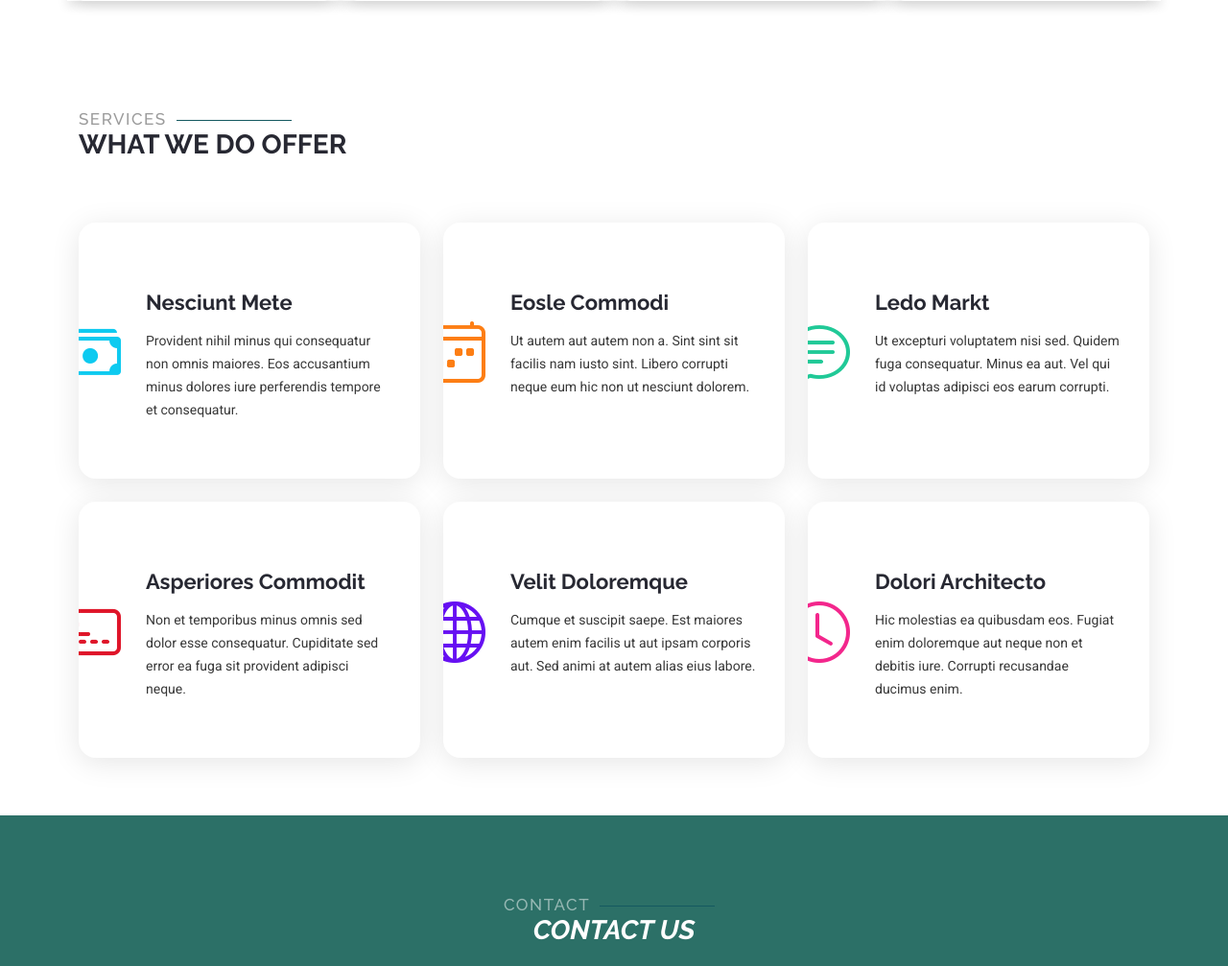
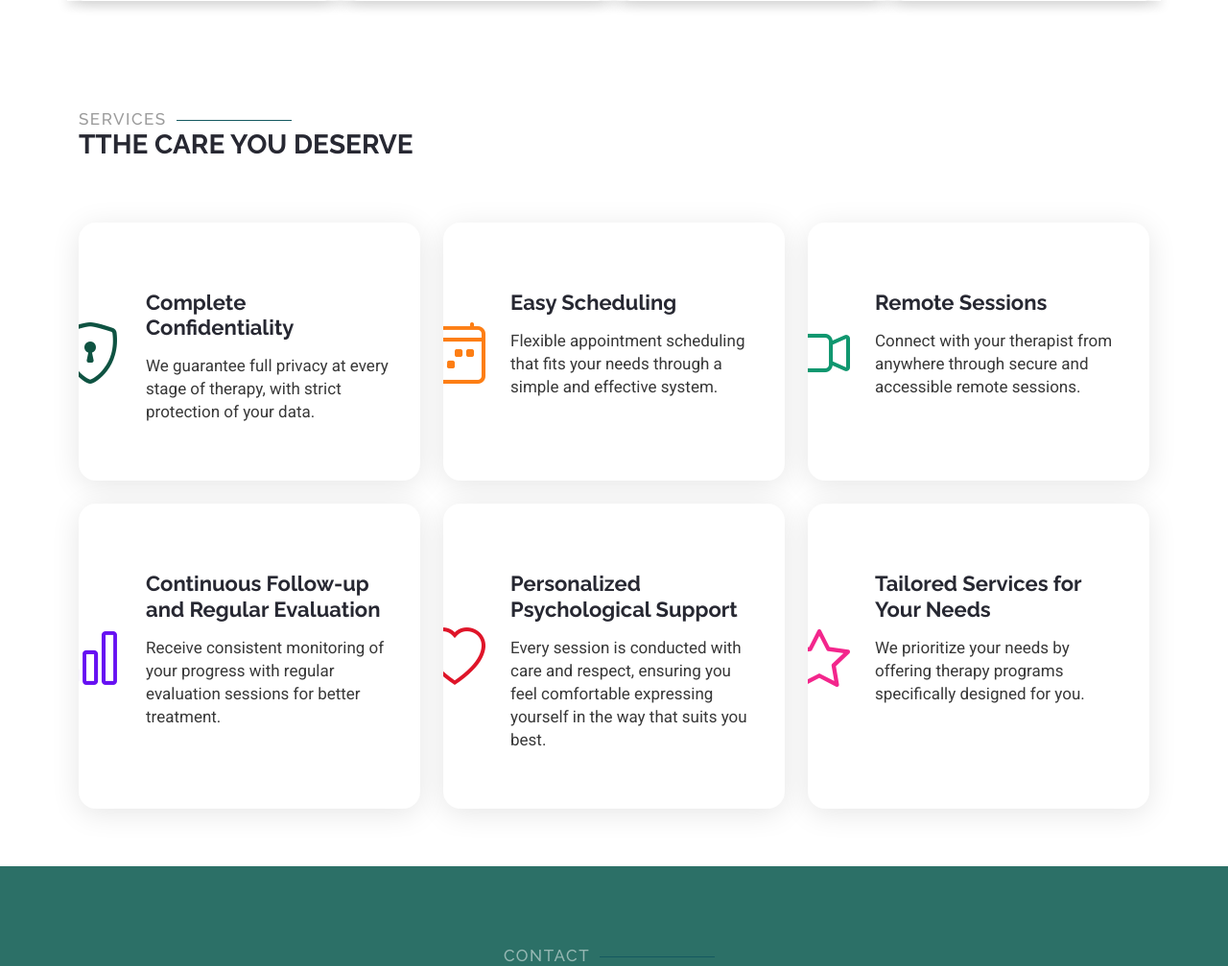
Before and after one commit to SaraDarwazeh/Bunyan_therapy, a Django app: page /team/ in a window 1280 px wide. Shown: the part 1004-2011 px from the top of the page at 96% size. Run offline with Django 5.2, Linux system fonts and the light colour scheme; some libraries are stand-ins or nearby versions.

Commit message:
updating services /changing icons

```diff
--- a/BunyanTherapy/BunyanApp/static/css/team.css
+++ b/BunyanTherapy/BunyanApp/static/css/team.css
@@ -1080,7 +1080,7 @@
 
   .services .service-item p {
     line-height: 24px;
-    font-size: 14px;
+    font-size: 17px;
     margin-bottom: 0;
   }
 
--- a/BunyanTherapy/BunyanApp/templates/team.html
+++ b/BunyanTherapy/BunyanApp/templates/team.html
@@ -173,7 +173,7 @@
           <!-- Section Title -->
           <div class="container section-title" data-aos="fade-up">
             <h2>Services</h2>
-            <p>What we do offer</p>
+            <p>TTHE CARE YOU DESERVE</p>
           </div><!-- End Section Title -->
 
           <div class="container">
@@ -183,12 +183,12 @@
               <div class="col-lg-4 col-md-6" data-aos="fade-up" data-aos-delay="100">
                 <div class="service-item  position-relative">
                   <div class="icon">
-                    <i class="bi bi-cash-stack" style="color: #0dcaf0;"></i>
+                    <i class="bi-shield-lock" style="color: #0f5342;"></i>
                   </div>
-                  <a href="service-details.html" class="stretched-link">
-                    <h3>Nesciunt Mete</h3>
-                  </a>
-                  <p>Provident nihil minus qui consequatur non omnis maiores. Eos accusantium minus dolores iure perferendis tempore et consequatur.</p>
+
+                    <h3>Complete Confidentiality</h3>
+
+                  <p>We guarantee full privacy at every stage of therapy, with strict protection of your data.</p>
                 </div>
               </div><!-- End Service Item -->
 
@@ -197,58 +197,60 @@
                   <div class="icon">
                     <i class="bi bi-calendar4-week" style="color: #fd7e14;"></i>
                   </div>
-                  <a href="service-details.html" class="stretched-link">
-                    <h3>Eosle Commodi</h3>
-                  </a>
-                  <p>Ut autem aut autem non a. Sint sint sit facilis nam iusto sint. Libero corrupti neque eum hic non ut nesciunt dolorem.</p>
+
+                    <h3>Easy Scheduling</h3>
+
+                  <p>Flexible appointment scheduling that fits your needs through a simple and effective system.</p>
                 </div>
               </div><!-- End Service Item -->
 
               <div class="col-lg-4 col-md-6" data-aos="fade-up" data-aos-delay="300">
                 <div class="service-item position-relative">
                   <div class="icon">
-                    <i class="bi bi-chat-text" style="color: #20c997;"></i>
+                    <i class="bi-camera-video" style="color: #10976f;"></i>
                   </div>
-                  <a href="service-details.html" class="stretched-link">
-                    <h3>Ledo Markt</h3>
-                  </a>
-                  <p>Ut excepturi voluptatem nisi sed. Quidem fuga consequatur. Minus ea aut. Vel qui id voluptas adipisci eos earum corrupti.</p>
+
+                    <h3>Remote Sessions</h3>
+
+                  <p>Connect with your therapist from anywhere through secure and accessible remote sessions.</p>
                 </div>
               </div><!-- End Service Item -->
 
               <div class="col-lg-4 col-md-6" data-aos="fade-up" data-aos-delay="400">
                 <div class="service-item position-relative">
                   <div class="icon">
-                    <i class="bi bi-credit-card-2-front" style="color: #df1529;"></i>
+                    <i class="bi-bar-chart" style="color: #6610f2;"></i>
                   </div>
-                  <a href="service-details.html" class="stretched-link">
-                    <h3>Asperiores Commodit</h3>
-                  </a>
-                  <p>Non et temporibus minus omnis sed dolor esse consequatur. Cupiditate sed error ea fuga sit provident adipisci neque.</p>
+
+                    <h3>Continuous Follow-up and Regular Evaluation</h3>
+
+                  <p>Receive consistent monitoring of your progress with regular evaluation sessions for better treatment.</p>
                 </div>
               </div><!-- End Service Item -->
 
               <div class="col-lg-4 col-md-6" data-aos="fade-up" data-aos-delay="500">
                 <div class="service-item position-relative">
                   <div class="icon">
-                    <i class="bi bi-globe" style="color: #6610f2;"></i>
+                    <i class="bi bi-heart" style="color: #df1529;"></i>
                   </div>
-                  <a href="service-details.html" class="stretched-link">
-                    <h3>Velit Doloremque</h3>
-                  </a>
-                  <p>Cumque et suscipit saepe. Est maiores autem enim facilis ut aut ipsam corporis aut. Sed animi at autem alias eius labore.</p>
+
+                    <h3>Personalized Psychological Support</h3>
+
+                  <p> Every session is conducted with care and respect, ensuring you feel comfortable expressing yourself in the way that suits you best.
+
+                  </p>
                 </div>
               </div><!-- End Service Item -->
 
               <div class="col-lg-4 col-md-6" data-aos="fade-up" data-aos-delay="600">
                 <div class="service-item position-relative">
                   <div class="icon">
-                    <i class="bi bi-clock" style="color: #f3268c;"></i>
+                    <i class="bi-star" style="color: #f3268c;"></i>
                   </div>
-                  <a href="service-details.html" class="stretched-link">
-                    <h3>Dolori Architecto</h3>
-                  </a>
-                  <p>Hic molestias ea quibusdam eos. Fugiat enim doloremque aut neque non et debitis iure. Corrupti recusandae ducimus enim.</p>
+
+                    <h3>Tailored Services for Your Needs</h3>
+
+                  <p>We prioritize your needs by offering therapy programs specifically designed for you.</p>
                 </div>
               </div><!-- End Service Item -->
 
```
